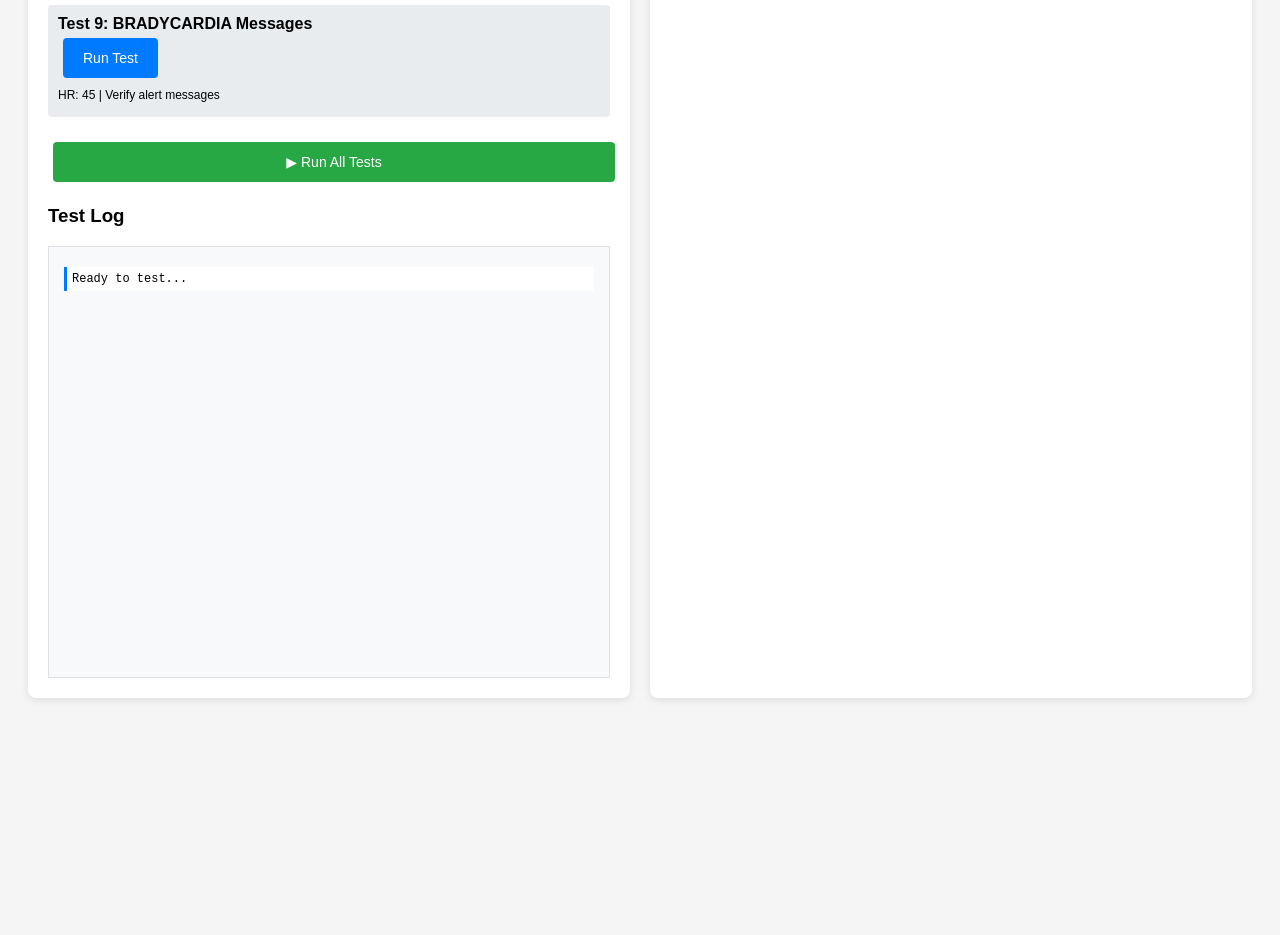
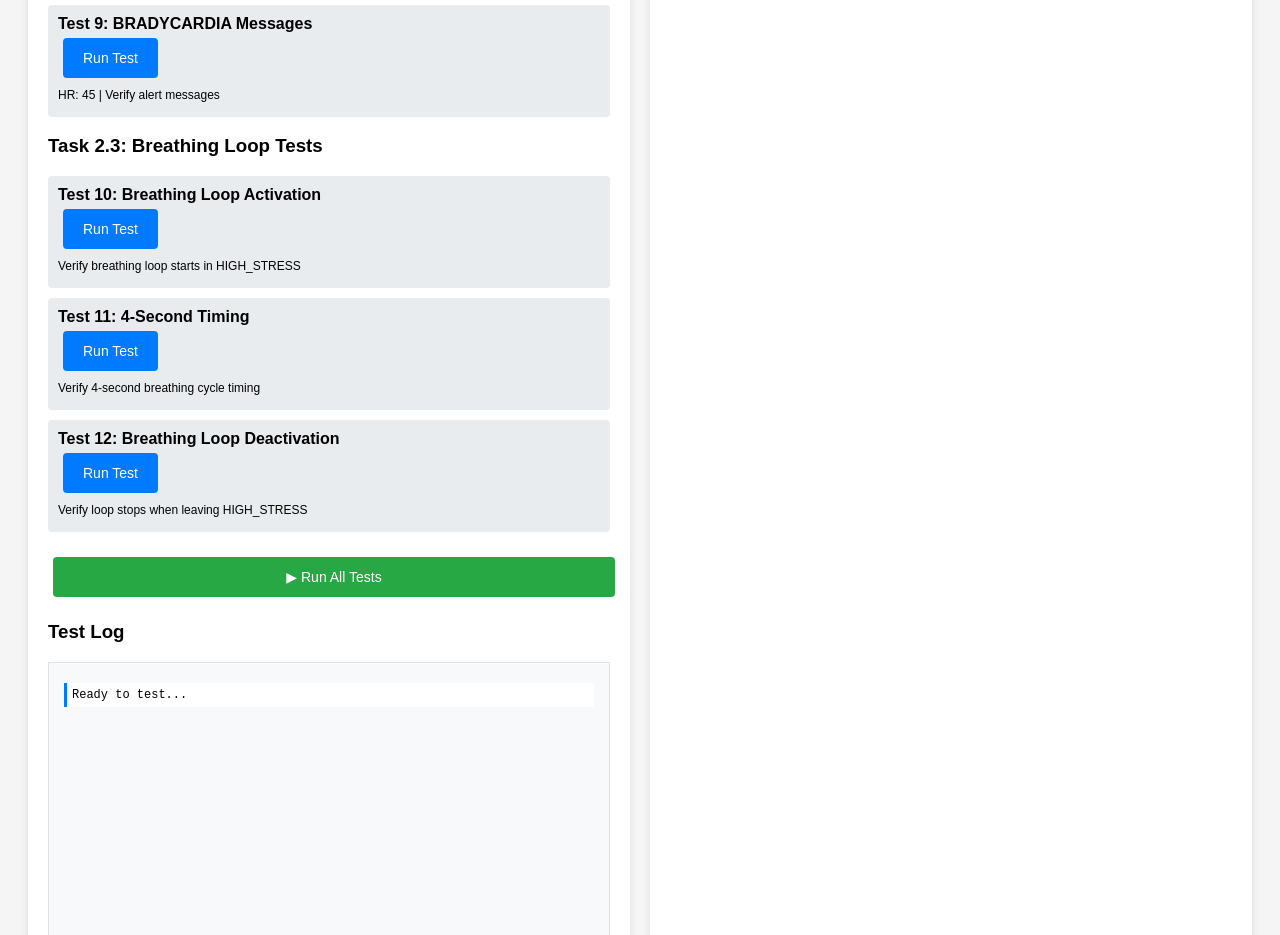
Before and after one commit to AsangaGunawardhana/Therapeutic-WebAR-Project, a plain HTML site: page frontend/test-transitions.html in a window 1280 px wide. Shown: the part 1400-2335 px from the top of the page. Before the commit the page ends 2126 px from the top, so only its background shows below. Drawn offline with nearby package versions, Linux system fonts and the light colour scheme; no server answers.

Commit message:
test(frontend): Add Task 2.3 breathing loop verification tests
Add automated tests for breathing loop (Tests 10-12)
Test 10: Verify breathing loop activation on HIGH_STRESS
Test 11: Verify 4-second therapeutic timing
Test 12: Verify clean deactivation when leaving HIGH_STRESS
Enables comprehensive QA validation of breathing intervention

```diff
--- a/frontend/test-transitions.html
+++ b/frontend/test-transitions.html
@@ -207,6 +207,32 @@
           <button class="test-button" onclick="runTest9()">Run Test</button>
           <p style="font-size: 12px; margin: 5px 0">
             HR: 45 | Verify alert messages
+          </p>
+        </div>
+
+        <h3>Task 2.3: Breathing Loop Tests</h3>
+
+        <div class="test-scenario">
+          <strong>Test 10: Breathing Loop Activation</strong><br />
+          <button class="test-button" onclick="runTest10()">Run Test</button>
+          <p style="font-size: 12px; margin: 5px 0">
+            Verify breathing loop starts in HIGH_STRESS
+          </p>
+        </div>
+
+        <div class="test-scenario">
+          <strong>Test 11: 4-Second Timing</strong><br />
+          <button class="test-button" onclick="runTest11()">Run Test</button>
+          <p style="font-size: 12px; margin: 5px 0">
+            Verify 4-second breathing cycle timing
+          </p>
+        </div>
+
+        <div class="test-scenario">
+          <strong>Test 12: Breathing Loop Deactivation</strong><br />
+          <button class="test-button" onclick="runTest12()">Run Test</button>
+          <p style="font-size: 12px; margin: 5px 0">
+            Verify loop stops when leaving HIGH_STRESS
           </p>
         </div>
 
@@ -432,8 +458,14 @@
         setValues(115, 22);
         await sleep(2000);
 
-        addLog("Expected Coaching: 'Let's slow down. The room will shift to a calming mode.'", "");
-        addLog("Expected Clinical: Blue light (475 nm) science explanation", "");
+        addLog(
+          "Expected Coaching: 'Let's slow down. The room will shift to a calming mode.'",
+          "",
+        );
+        addLog(
+          "Expected Clinical: Blue light (475 nm) science explanation",
+          "",
+        );
         await sleep(2000);
 
         addLog("✓ Test 6 Complete - Verify messages in AR view", "pass");
@@ -480,7 +512,10 @@
         setValues(45, 30);
         await sleep(2000);
 
-        addLog("Expected Coaching: 'Your heart rate is low. Please rest and call a nurse.'", "");
+        addLog(
+          "Expected Coaching: 'Your heart rate is low. Please rest and call a nurse.'",
+          "",
+        );
         addLog("Expected Clinical: Bradycardia alert explanation", "");
         await sleep(3000);
 
@@ -488,7 +523,105 @@
         setValues(75, 60);
         await sleep(1000);
 
-        addLog("✓ Test 9 Complete - Verify alert messages and pulse effect", "pass");
+        addLog(
+          "✓ Test 9 Complete - Verify alert messages and pulse effect",
+          "pass",
+        );
+        testRunning = false;
+      }
+
+      async function runTest10() {
+        addLog("=== Test 10: Breathing Loop ACTIVATION ===", "");
+        testRunning = true;
+
+        addLog("Setting CALM state first (HR: 70, HRV: 65)...", "");
+        setValues(70, 65);
+        await sleep(2000);
+
+        addLog("⚡ ACTIVATING HIGH_STRESS (HR: 115, HRV: 22)...", "");
+        setValues(115, 22);
+        await sleep(1000);
+
+        addLog("✅ PASS CRITERIA: Bottom panel should now alternate:", "");
+        addLog("   - '保持呼吸... BREATHE IN ⬆️' (4 sec)", "");
+        addLog("   - '保持呼吸... BREATHE OUT ⬇️' (4 sec)", "");
+        addLog("Observing for 12 seconds (3 cycles)...", "");
+        await sleep(12000);
+
+        addLog("✓ Test 10 Complete - Check AR view for breathing loop", "pass");
+        testRunning = false;
+      }
+
+      async function runTest11() {
+        addLog("=== Test 11: 4-SECOND TIMING TEST ===", "");
+        testRunning = true;
+
+        addLog("Setting HIGH_STRESS (HR: 110, HRV: 25)...", "");
+        setValues(110, 25);
+        await sleep(1000);
+
+        addLog("⏱️ TIMING VERIFICATION (Medical Sweet Spot = 4 seconds):", "");
+        addLog("Starting timer...", "");
+
+        const startTime = Date.now();
+        await sleep(4000);
+        const firstSwitch = Date.now();
+        addLog(
+          `First switch at: ${((firstSwitch - startTime) / 1000).toFixed(1)}s`,
+          "",
+        );
+
+        await sleep(4000);
+        const secondSwitch = Date.now();
+        addLog(
+          `Second switch at: ${((secondSwitch - startTime) / 1000).toFixed(1)}s`,
+          "",
+        );
+
+        await sleep(4000);
+        const thirdSwitch = Date.now();
+        addLog(
+          `Third switch at: ${((thirdSwitch - startTime) / 1000).toFixed(1)}s`,
+          "",
+        );
+
+        addLog("✅ PASS CRITERIA: Each interval should be ~4.0 seconds", "");
+        addLog(
+          "✓ Test 11 Complete - Verify timing consistency in AR view",
+          "pass",
+        );
+        testRunning = false;
+      }
+
+      async function runTest12() {
+        addLog("=== Test 12: Breathing Loop DEACTIVATION ===", "");
+        testRunning = true;
+
+        addLog(
+          "Setting HIGH_STRESS to activate loop (HR: 115, HRV: 20)...",
+          "",
+        );
+        setValues(115, 20);
+        await sleep(8000); // Let breathing loop run for 2 cycles
+
+        addLog("⚡ DEACTIVATING - Switching to CALM (HR: 70, HRV: 70)...", "");
+        setValues(70, 70);
+        await sleep(1000);
+
+        addLog("✅ PASS CRITERIA:", "");
+        addLog("   1. Breathing loop must STOP immediately", "");
+        addLog("   2. Text must return to normal message:", "");
+        addLog(
+          "      'You're recovering well. Keeping the room comfortable.'",
+          "",
+        );
+        addLog("   3. NO flickering between breathing and normal messages", "");
+        await sleep(3000);
+
+        addLog("Verifying stability (observing for 6 seconds)...", "");
+        await sleep(6000);
+
+        addLog("✓ Test 12 Complete - Verify clean deactivation", "pass");
         testRunning = false;
       }
 
@@ -515,6 +648,13 @@
         await runTest8();
         await sleep(2000);
         await runTest9();
+        await sleep(2000);
+        addLog("--- Task 2.3 Breathing Loop Tests ---", "");
+        await runTest10();
+        await sleep(2000);
+        await runTest11();
+        await sleep(2000);
+        await runTest12();
 
         addLog("====================================", "");
         addLog("✅ ALL TESTS COMPLETED", "pass");
```
